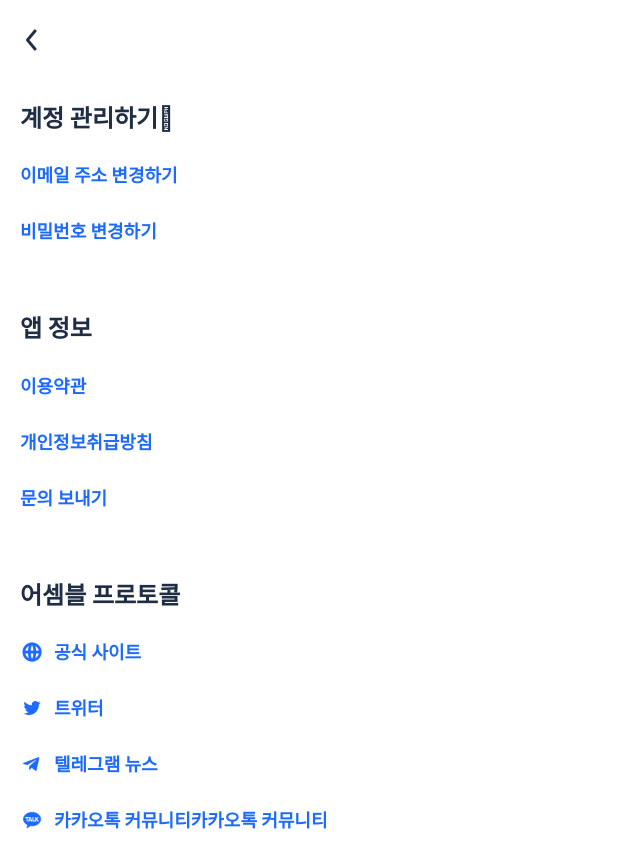
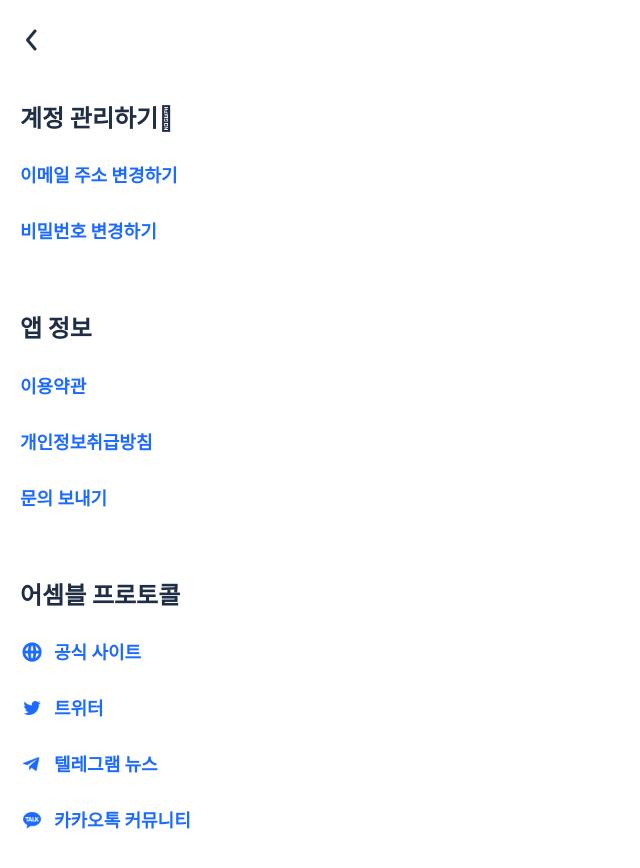
Before and after one commit to AssembleProtocol/assemble-web, a Vue app: page /setting in a window 1280 px wide. Shown: the top 868 px of the page, without its empty margins (0-640 px from the left). Before the commit the page ends 839 px from the top, so only its background shows below. Built offline with nearby package versions, Linux system fonts and the light colour scheme.

Commit message:
setting 수정

```diff
--- a/src/views/Setting.vue
+++ b/src/views/Setting.vue
@@ -6,8 +6,12 @@
   .header {
     display: flex;
     align-items: center;
+    position: sticky;
+    top: 0;
+    left: 0;
     width: 100%;
     height: 80px;
+    background-color: #ffffff;
   }
 
   .back-button {
@@ -20,6 +24,7 @@
 
   .link-wrapper {
     margin-top: 20px;
+    margin-bottom: 600px;
   }
 
   .title {
@@ -90,7 +95,7 @@
           .link-text 텔레그램 뉴스
         router-link(to="#").kakao-talk.link
           img(src="@/assets/kakaotalk-icon.png")
-          .link-text 카카오톡 커뮤니티카카오톡 커뮤니티
+          .link-text 카카오톡 커뮤니티
 </template>
 
 <script>
--- a/src/views/connecting.vue
+++ b/src/views/connecting.vue
@@ -91,7 +91,7 @@
         .club-pass.text 클럽패스 #[strong {{ id }}]
         .assemble.text 어셈블 #[strong {{ name }}] #[strong {{ email }}]
         .account-link.text 두 계정을 연결하고 있습니다.
-        p.info.text 연결이 완료되면 클럽패스와 어셈블 및 클럽패스의 계정 공개 정보, 어셈블 포인트 이력과 합계를 함께 공유합니다.
+        p.info.text 연결이 완료되면 두 서비스의 계정 공개 정보, 어셈블 포인트 이력과 합계를 두 서비스가 함께 공유합니다.
       button.account 연결하기
       router-link(to="/account").another 다른 계정으로 연결하기
 </template>
```
